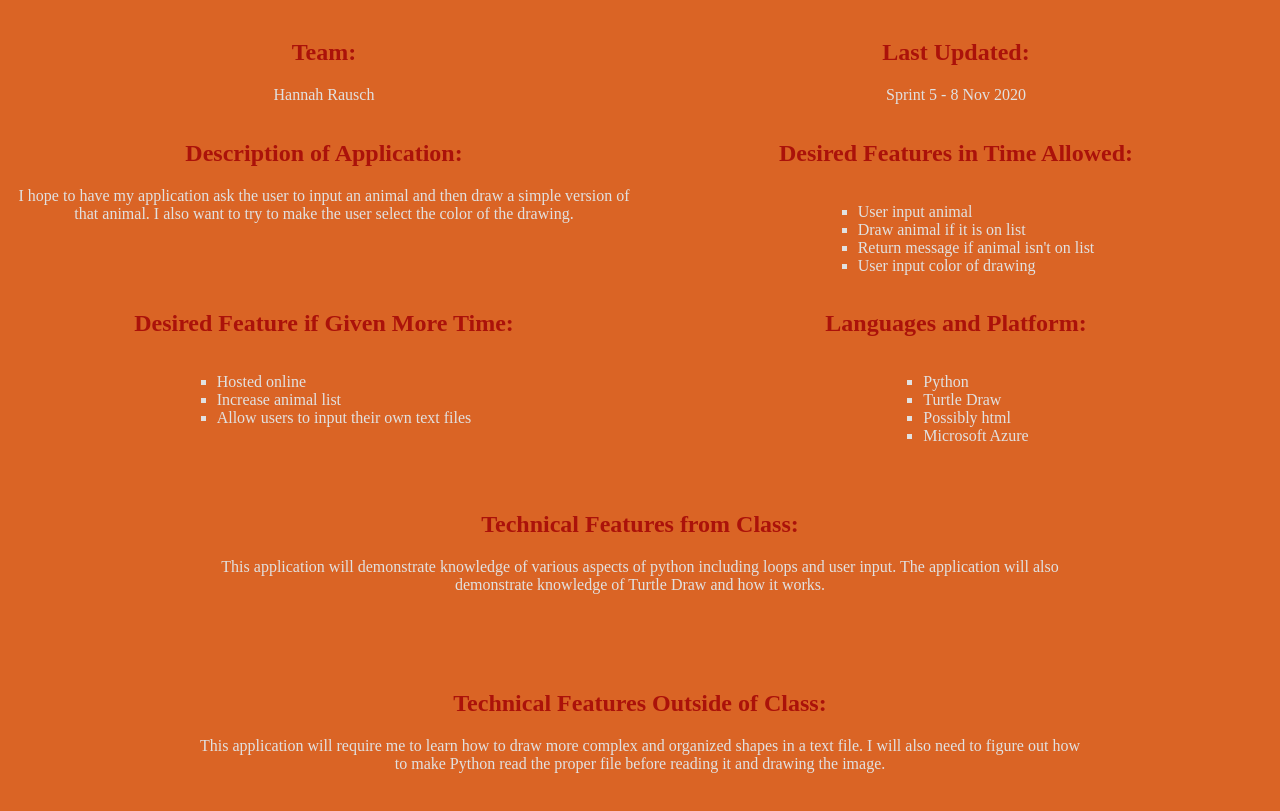
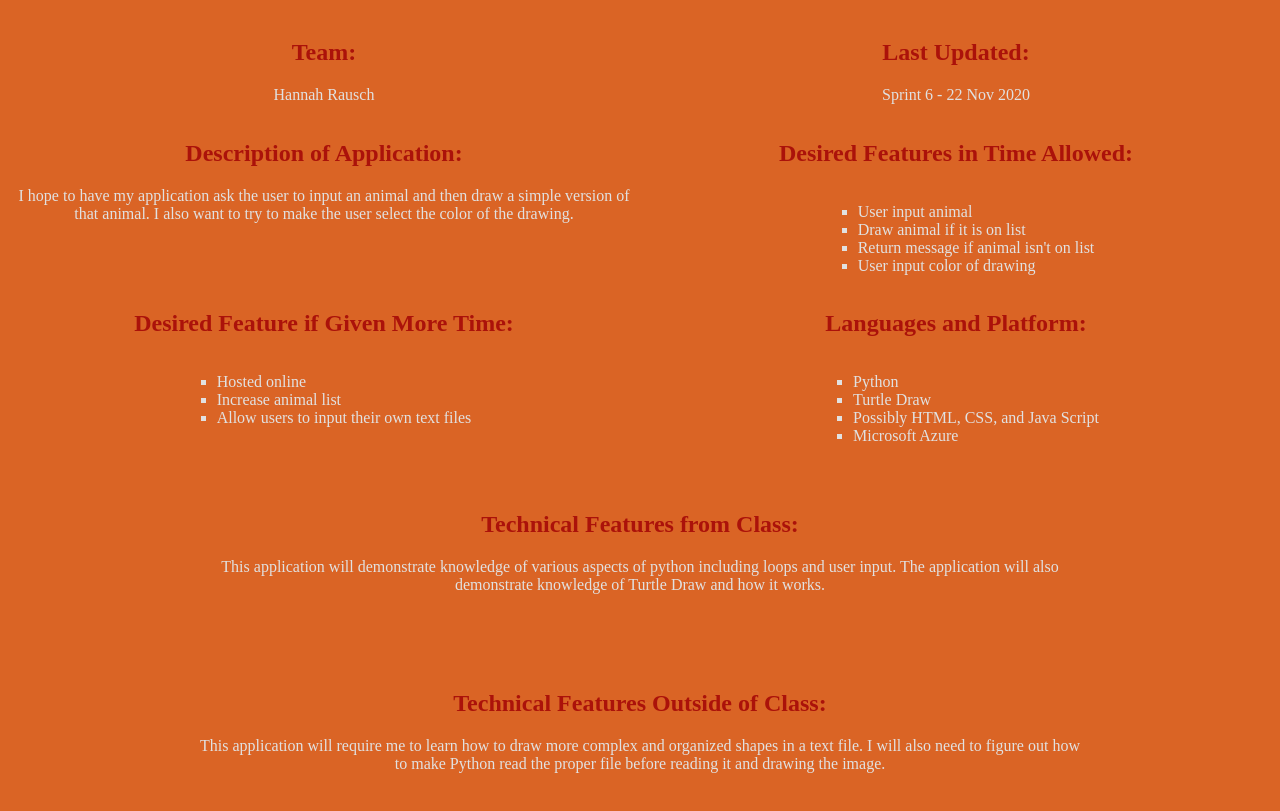
Before and after one commit to HRausch16/FinalProjectProposal, a plain HTML site: page index.html in a window 1280 px wide. Shown: the part 61-872 px from the top of the page. Drawn offline with Linux system fonts and the light colour scheme.

Commit message:
Updated proposal content

```diff
--- a/index.html
+++ b/index.html
@@ -66,7 +66,7 @@ img {
 
     <div class="column">
         <h2 style="text-align:center;">Last Updated:</h2>
-        <p style="text-align:center;">Sprint 5 - 8 Nov 2020</p>
+        <p style="text-align:center;">Sprint 6 - 22 Nov 2020</p>
    </div>
    <div class="column">
        <h2 style="text-align:center;">Description of Application:</h2>
@@ -99,7 +99,7 @@ img {
             <ul style="list-style-type:square;">
                 <li>Python</li>
                 <li>Turtle Draw</li>
-                <li>Possibly html</li>
+                <li>Possibly HTML, CSS, and Java Script</li>
                 <li>Microsoft Azure</li>
             </ul>
         </div>
```
